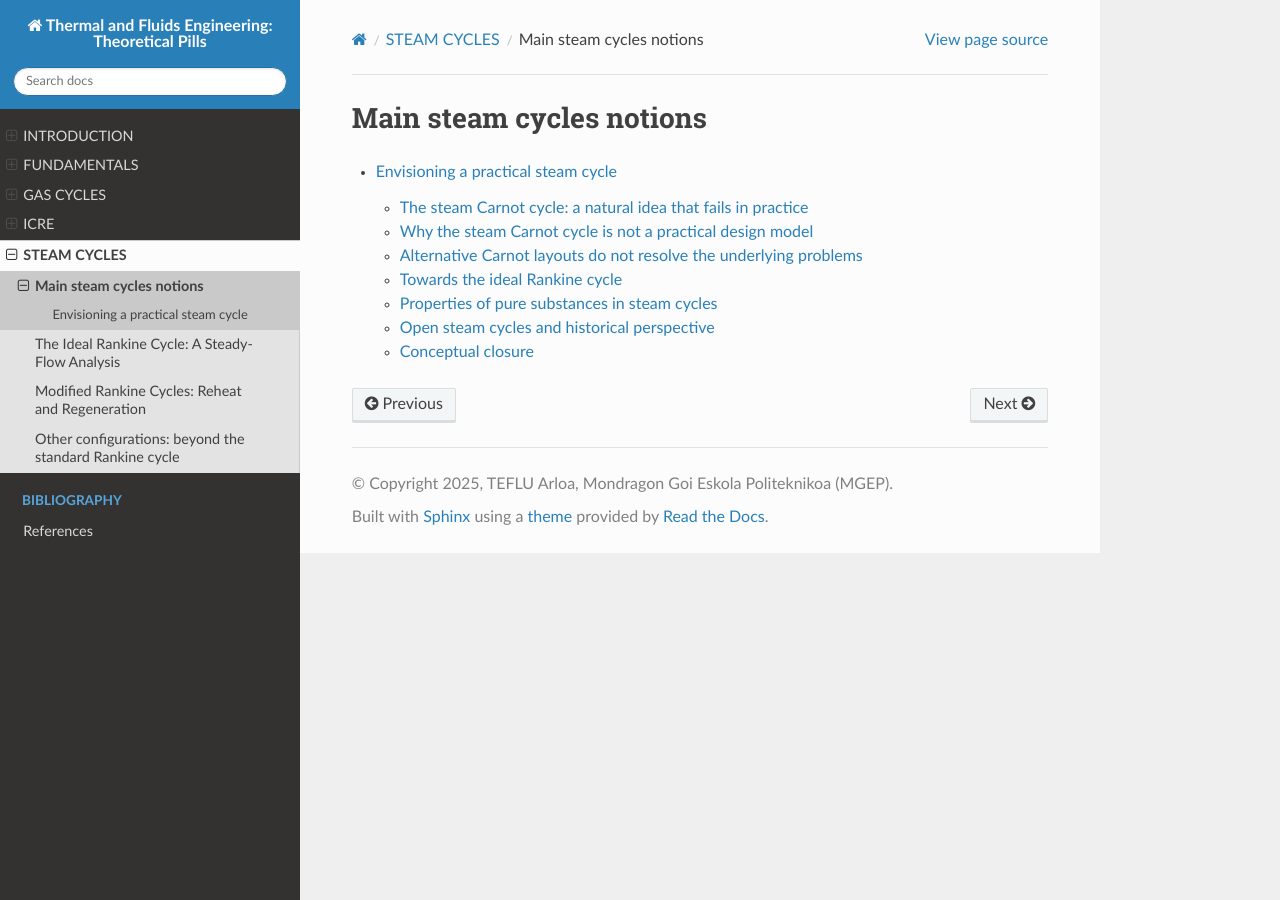
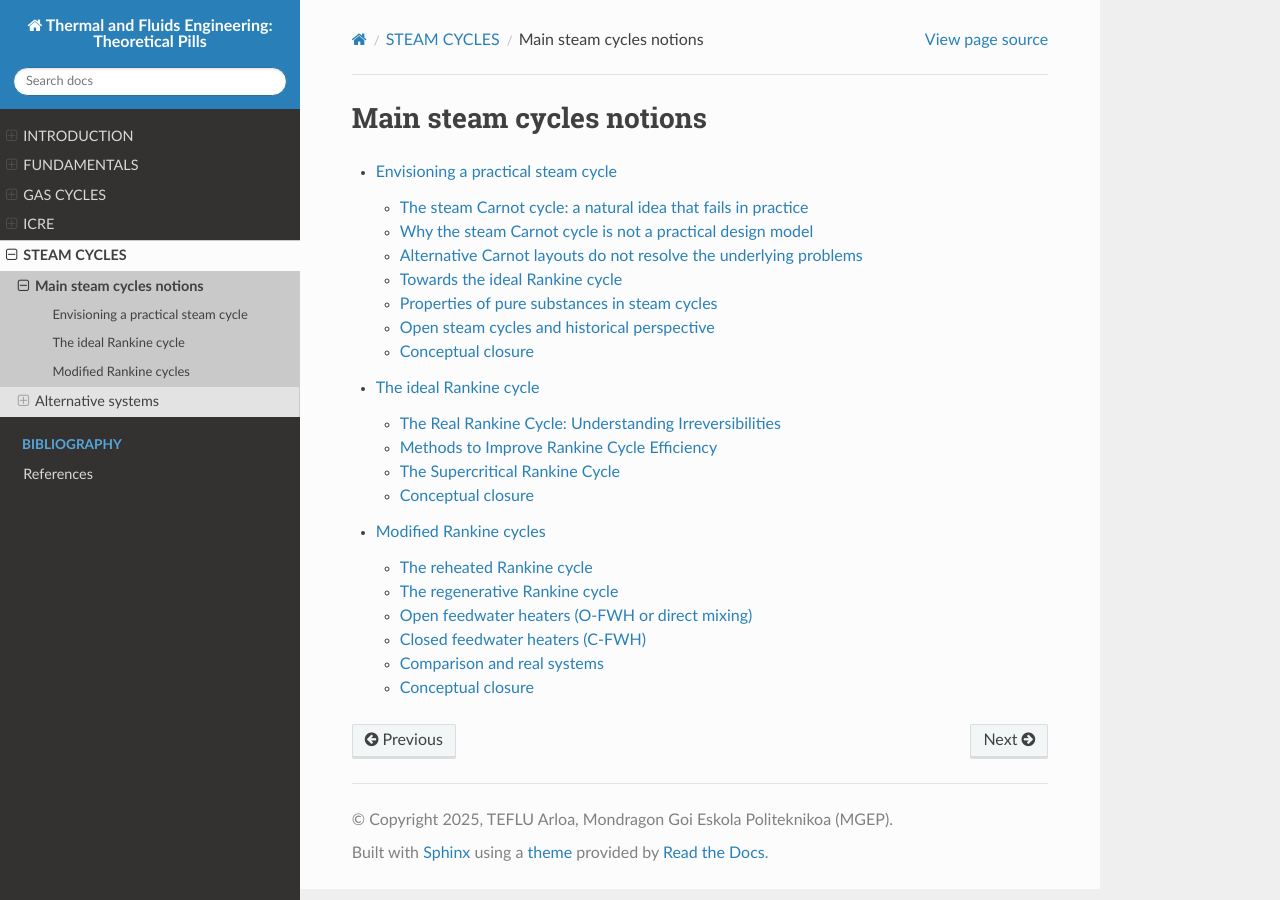
Before and after one commit to azarketa/Thermodynamics-theoretical-pills, a Sphinx documentation site: the page built from source/01_Main_steam_cycles_notions.rst, in a window 1280 px wide. Built offline with Sphinx 7.4.7 and the Read the Docs theme 3.1.0, drawn with Linux system fonts in a browser that asks for light colours.

Commit message:
Files updated

```diff
--- a/source/01_Main_steam_cycles_notions.rst
+++ b/source/01_Main_steam_cycles_notions.rst
@@ -6,3 +6,5 @@ Main steam cycles notions
    :maxdepth: 2
 
    Envisioning a practical steam cycle <01_Envisioning_a_practical_steam_cycle>
+   The ideal Rankine cycle <02_The_ideal_Rankine_cycle>
+   Modified Rankine cycles <03_Modified_Rankine_cycles>
--- /dev/null
+++ b/source/02_Alternative_systems.rst
@@ -0,0 +1,8 @@
+===================
+Alternative systems
+===================
+
+.. toctree::
+   :maxdepth: 2
+
+   Other Rankine-based configurations <04_Other_configurations>
--- a/source/steam_cycles_index.rst
+++ b/source/steam_cycles_index.rst
@@ -5,6 +5,4 @@ STEAM CYCLES
    :maxdepth: 2
 
    01_Main_steam_cycles_notions
-   02_The_ideal_Rankine_cycle
-   03_Modified_Rankine_cycles
-   04_Other_configurations
+   02_Alternative_systems
```
